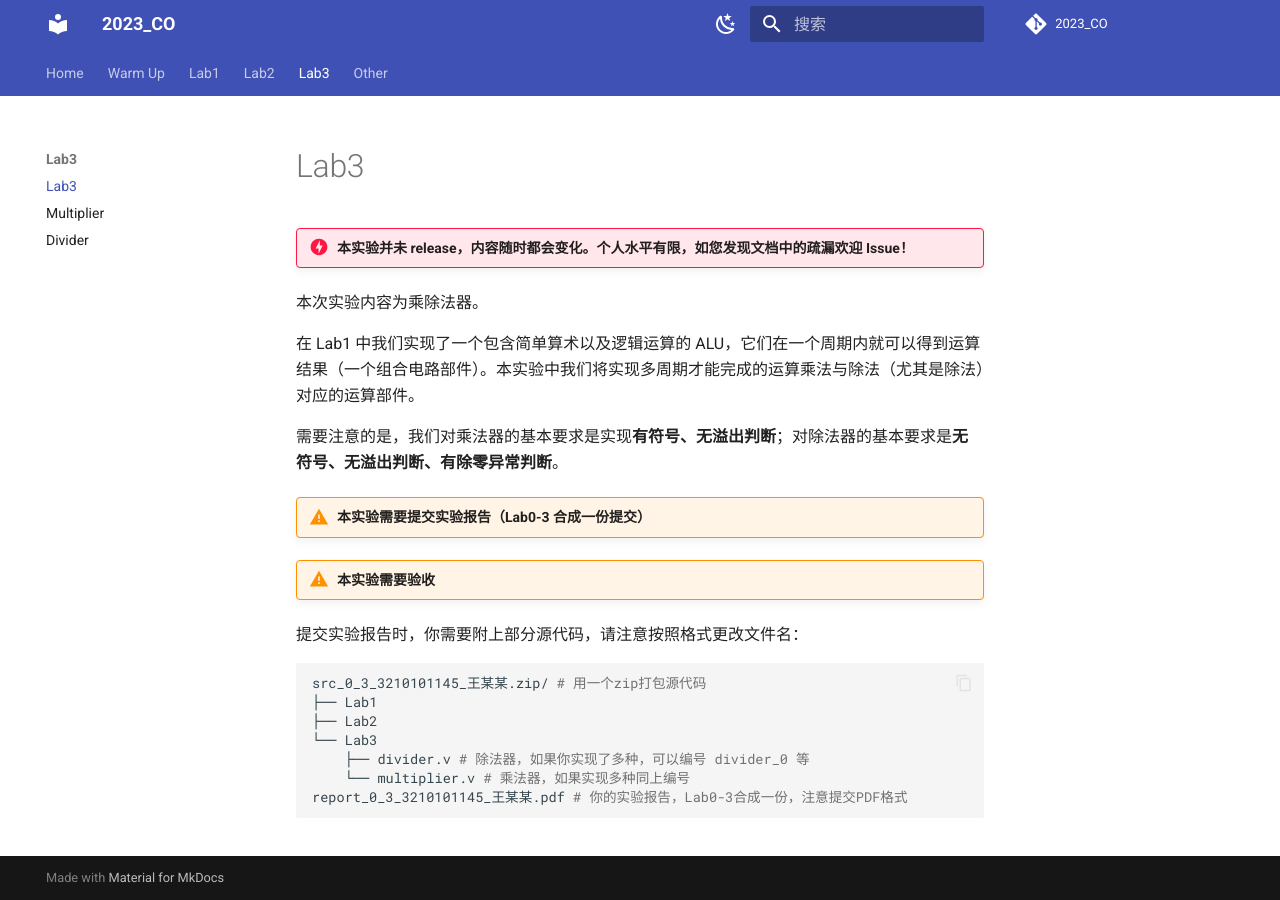
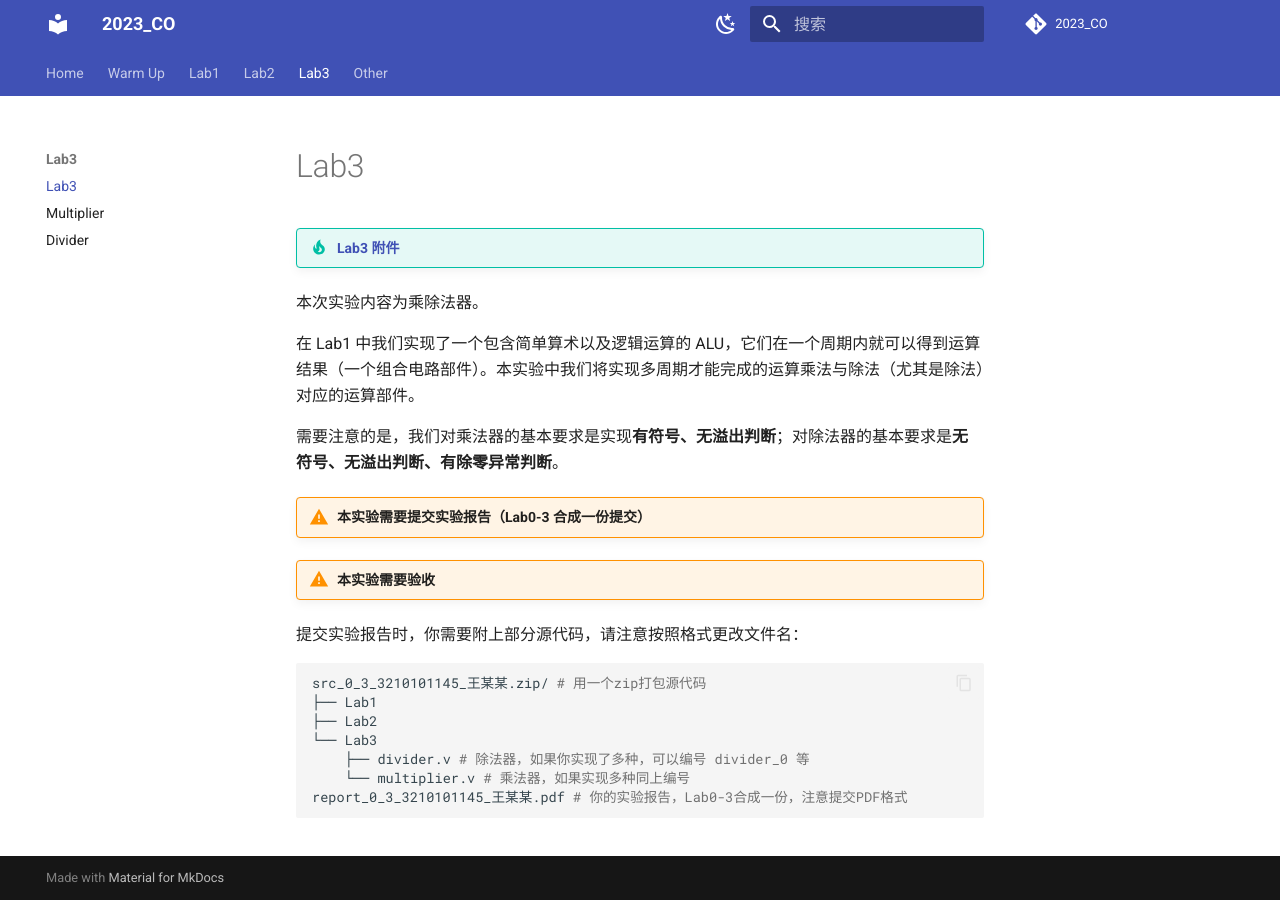
Before and after one commit to Guahao31/2023_CO, an MkDocs documentation site: the page built from docs/Lab3/Lab3.md, in a window 1280 px wide. Built offline with MkDocs 1.6.1 and Material for MkDocs 9.7.7, drawn with Linux system fonts in a browser that asks for light colours; comment, search, counter and statistics services are not loaded.

Commit message:
update: Lab3 attachment

```diff
--- a/docs/Lab3/Lab3.md
+++ b/docs/Lab3/Lab3.md
@@ -1,6 +1,8 @@
 # Lab3
 
-!!! danger "本实验并未 release，内容随时都会变化。个人水平有限，如您发现文档中的疏漏欢迎 Issue！"
+<!-- !!! danger "本实验并未 release，内容随时都会变化。个人水平有限，如您发现文档中的疏漏欢迎 Issue！" -->
+
+!!! tip "[Lab3 附件](https://pan.zju.edu.cn/share/fcf9e3f17e35887d2d20394fd4)"
 
 本次实验内容为乘除法器。
 
```
